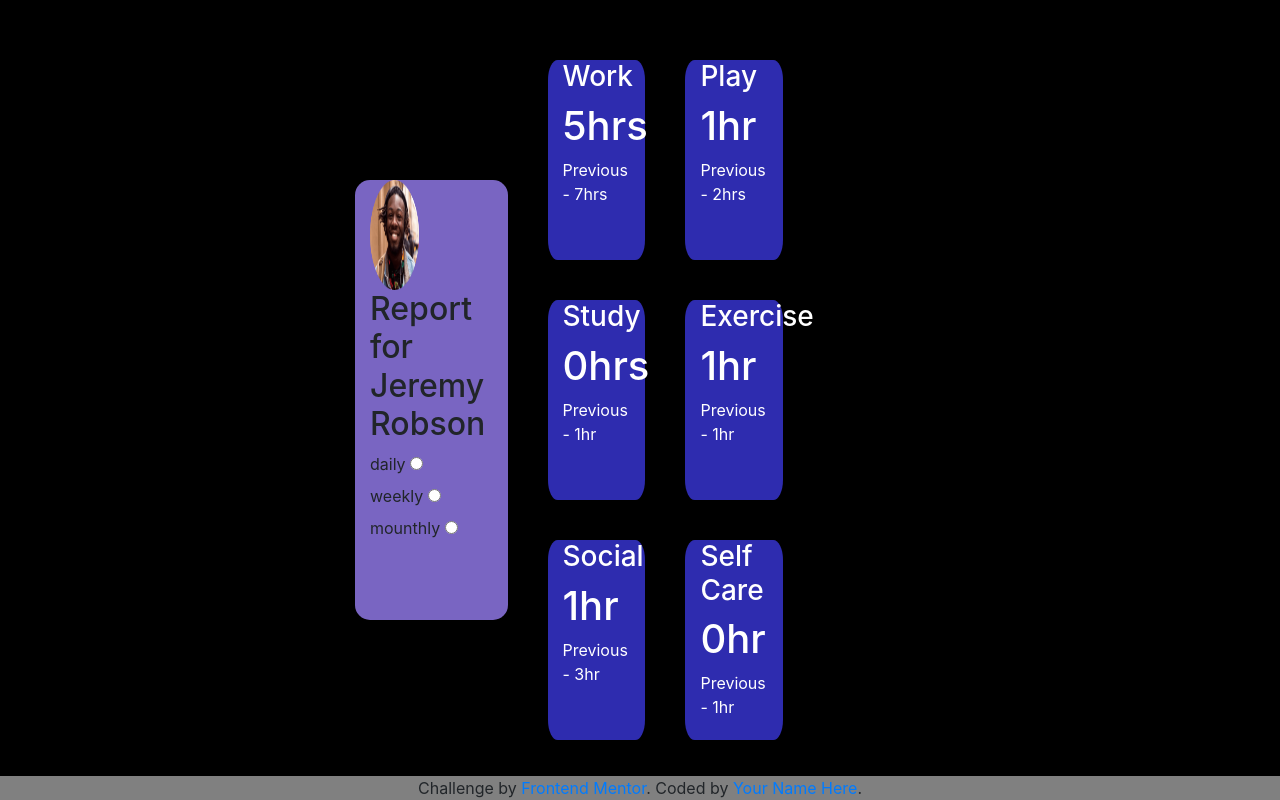
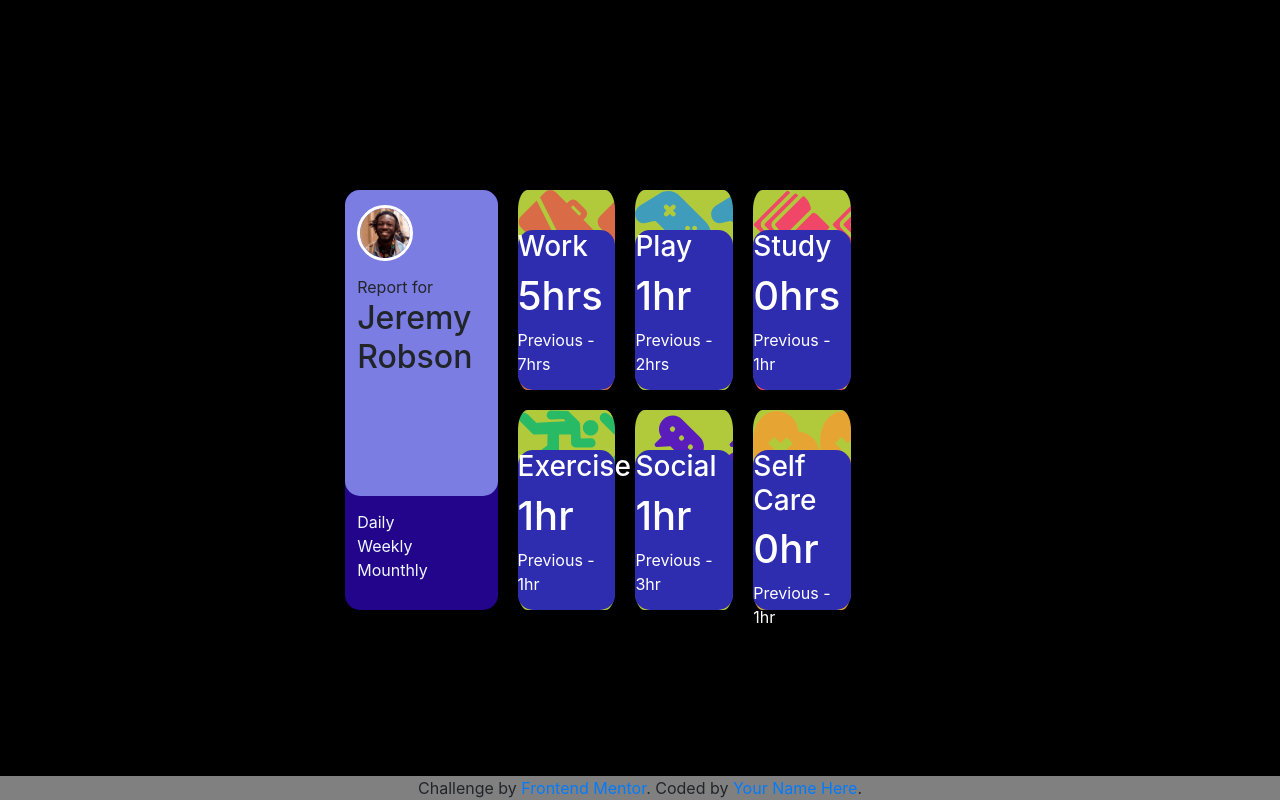
Before and after one commit to melih164/time-tracking-dashboard-main, a plain HTML site: page index.html in a window 1280 px wide. Drawn offline with nearby package versions, Linux system fonts and the light colour scheme.

Commit message:
grid system ,js dom manupulation

```diff
--- a/index.html
+++ b/index.html
@@ -18,65 +18,71 @@
   <main class="flex-container">
     <div class="flex-item col-lg-6">
       <div class="jeremy col-lg-3 ">
-        <img class="img1" src="images/image-jeremy.png" alt="">
-        <h2>Report for Jeremy Robson</h2>
-<div>
- <label for="1">daily</label>
-  <input type="radio" name="Time" id="1" ><br>
-  <label for="2">weekly</label>
-  <input type="radio" name="Time" id="2" ><br>
-  <label for="3">mounthly</label>
-  <input type="radio" name="Time" id="3">
-</div>
+        <div class="jeremyAlt">
+          <img class="img1" src="images/image-jeremy.png" alt="">
+          <p style="margin: 0;">Report for</p>
+          <h2>Jeremy Robson</h2>
+        </div>
+        <div class="anchors">
+          <a class="daily" style="color: aliceblue;">Daily</a><br>
+          <a class="weekly" style="color: aliceblue;">Weekly</a><br>
+          <a class="mounthly" style="color: aliceblue;">Mounthly</a><br>
+        </div>
 
       </div>
       <div class="stats col-lg-8 ">
-        <div class="col-sm-12 col-lg-3  rutine">
-         <h3 style="color: white;"> Work </h3>
-         <h1 style="color: white;">5hrs</h1>
-          <!-- daily -->
-         <p style="color: white;"> Previous - 7hrs</p>
-          <!-- daily -->
-
+        <div class="col-sm-12 col-lg-3  rutine " style="background-image: url('images/icon-work.svg');">
+          <div class="work">
+            <h3 style="color: white;"> Work </h3>
+            <h1 class="workHour" style="color: white;">5hrs</h1>
+            <p class="prevWorkHour" style="color: white;">Previous - 7hrs</p>
+          </div>
 
         </div>
-        <div class="col-sm-12 col-lg-3  rutine">
-
-          <h3 style="color: white;"> Play </h3>
-          <h1 style="color: white;">1hr</h1>
-           <!-- daily -->
-          <p style="color: white;">  Previous - 2hrs</p>
-           <!-- daily -->
-
+        <div class="col-sm-12 col-lg-3  rutine" style="background-image: url('images/icon-play.svg');" >
+          <div class="work">
+            <h3 style="color: white;"> Play </h3>
+            <h1 class="playHour" style="color: white;">1hr</h1>
+            <!-- daily -->
+            <p class="prevPlayHour" style="color: white;">Previous - 2hrs</p>
+            <!-- daily -->
+          </div>
         </div>
-        <div class="col-sm-12 col-lg-3  rutine">
+        <div class="col-sm-12 col-lg-3  rutine" style="background-image: url('images/icon-study.svg');">
+          <div class="work">
           <h3 style="color: white;"> Study </h3>
-          <h1 style="color: white;">0hrs</h1>
-           <!-- daily -->
-          <p style="color: white;"> Previous - 1hr</p>
-           <!-- daily -->
+          <h1 class="studyHour" style="color: white;">0hrs</h1>
+          <!-- daily -->
+          <p class="prevStudyHour" style="color: white;">Previous - 1hr</p>
+          <!-- daily -->
         </div>
-        <div class=" col-sm-12  col-lg-3  rutine">
+        </div>
+        <div class=" col-sm-12  col-lg-3  rutine" style="background-image: url('images/icon-exercise.svg');" >
+          <div class="work">
           <h3 style="color: white;"> Exercise </h3>
-          <h1 style="color: white;">1hr</h1>
-           <!-- daily -->
-          <p style="color: white;"> Previous - 1hr</p>
-           <!-- daily -->
-
+          <h1 class="exerciseHour" style="color: white;">1hr</h1>
+          <!-- daily -->
+          <p class="prevExerciseHour" style="color: white;">Previous - 1hr</p>
+          <!-- daily -->
         </div>
-        <div class="col-sm-12  col-lg-3 rutine">
+        </div>
+        <div class="col-sm-12  col-lg-3 rutine" style="background-image: url('images/icon-social.svg');">
+          <div class="work">
           <h3 style="color: white;"> Social </h3>
-          <h1 style="color: white;">1hr</h1>
-           <!-- daily -->
-          <p style="color: white;"> Previous - 3hr</p>
-           <!-- daily -->
+          <h1 class="socialHour" style="color: white;">1hr</h1>
+          <!-- daily -->
+          <p class="prevSocialHour" style="color: white;">Previous - 3hr</p>
+          <!-- daily -->
         </div>
-        <div class=" col-sm-12  col-lg-3 rutine">
+        </div>
+        <div class=" col-sm-12  col-lg-3 rutine" style="background-image: url('images/icon-self-care.svg');" >
+          <div class="work">
           <h3 style="color: white;"> Self Care </h3>
-          <h1 style="color: white;">0hr</h1>
-           <!-- daily -->
-          <p style="color: white;"> Previous - 1hr</p>
-           <!-- daily -->
+          <h1 class="selfcareHour" style="color: white;">0hr</h1>
+          <!-- daily -->
+          <p class="prevSelfcareHour" style="color: white;">Previous - 1hr</p>
+          <!-- daily -->
+        </div>
         </div>
       </div>
     </div>
@@ -95,6 +101,8 @@
   <script src="https://cdn.jsdelivr.net/npm/bootstrap@4.3.1/dist/js/bootstrap.min.js"
     integrity="sha384-JjSmVgyd0p3pXB1rRibZUAYoIIy6OrQ6VrjIEaFf/nJGzIxFDsf4x0xIM+B07jRM"
     crossorigin="anonymous"></script>
+  <script src="https://ajax.googleapis.com/ajax/libs/jquery/3.6.0/jquery.min.js"></script>
+  <script src="index.js"></script>
 </body>
 
 </html>
--- /dev/null
+++ b/index.js
@@ -0,0 +1,65 @@
+$(".daily").click(function () {
+
+    $(".workHour").text("5hrs");
+    $(".prevWorkHour").text("Previous - 7hrs");
+
+    $(".playHour").text("1hr");
+    $(".prevPlayHour").text("Previous - 2hrs");
+
+    $(".studyHour").text("0hrs");
+    $(".prevStudyHour").text("Previous - 1hr");
+
+    $(".exerciseHour").text("1hr");
+    $(".prevExerciseHour").text("Previous - 1hr");
+
+    $(".socialHour").text("1hr");
+    $(".prevSocialHour").text("Previous - 3hr");
+
+    $(".selfcareHour").text("0hr");
+    $(".prevSelfcareHour").text("Previous - 1hr");
+
+})
+
+$(".weekly").click(function () {
+
+    $(".workHour").text("32hrs");
+    $(".prevWorkHour").text("Previous - 36hrs");
+
+    $(".playHour").text("10hrs");
+    $(".prevPlayHour").text("Previous - 8hrs");
+
+    $(".studyHour").text("4hrs");
+    $(".prevStudyHour").text("Previous - 7hrs");
+
+    $(".exerciseHour").text("4hrs");
+    $(".prevExerciseHour").text("Previous - 5hrs");
+
+    $(".socialHour").text("5hrs");
+    $(".prevSocialHour").text("Previous - 10hrs");
+
+    $(".selfcareHour").text("2hrs");
+    $(".prevSelfcareHour").text("Previous - 2hrs");
+
+})
+
+$(".mounthly").click(function () {
+
+    $(".workHour").text("103hrs");
+    $(".prevWorkHour").text("Previous - 128hrs");
+
+    $(".playHour").text("23hrs");
+    $(".prevPlayHour").text("Previous - 29hrs");
+
+    $(".studyHour").text("13hrs");
+    $(".prevStudyHour").text("Previous - 19hrs");
+
+    $(".exerciseHour").text("11hrs");
+    $(".prevExerciseHour").text("Previous - 18hrs");
+
+    $(".socialHour").text("21hrs");
+    $(".prevSocialHour").text("Previous - 23hrs");
+
+    $(".selfcareHour").text("7hrs");
+    $(".prevSelfcareHour").text("Previous - 11hrs");
+
+})
--- a/style.css
+++ b/style.css
@@ -33,11 +33,29 @@ footer {
 
 .jeremy {
 
-    background-color: rgb(121, 101, 194);
-    height: 440px;
-    margin-right: 20px;
-    margin-left: 20px;
+    background-color: rgb(34, 5, 139);
+    height: 420px;
+    margin-right: 10px;
+    margin-left: 10px;
     border-radius: 15px;
+    padding-left: 0;
+    padding-right: 0;
+
+}
+
+.jeremyAlt {
+
+    background-color: rgb(123, 125, 226);
+    height: 306px;
+    border-radius: 15px;
+    padding-left: 8%;
+    padding-top: 10%;
+}
+
+.anchors {
+    padding-left: 8%;
+    padding-top: 9%;
+
 }
 
 .stats{
@@ -51,13 +69,28 @@ footer {
 .rutine {
 
     height: 200px;
-    margin: 20px;
+    margin: 10px;
     border-radius: 10%;
+    background-color: rgb(176, 202, 59);
+
+    padding-left: 0;
+    padding-right: 0;
+
+}
+
+.work {
     background-color: rgb(46, 44, 175);
+    width: 100%;
+    position: absolute;
+    bottom: 0;
+    border-radius: 15px;
+    height: 80%;
 }
 
 .img1 {
 
-    width: 40%;
-    height: 25%;
+width: 40%;
+margin-bottom: 10%;
+border: 3px solid rgb(255, 255, 255);
+border-radius: 50%;
 }
```
